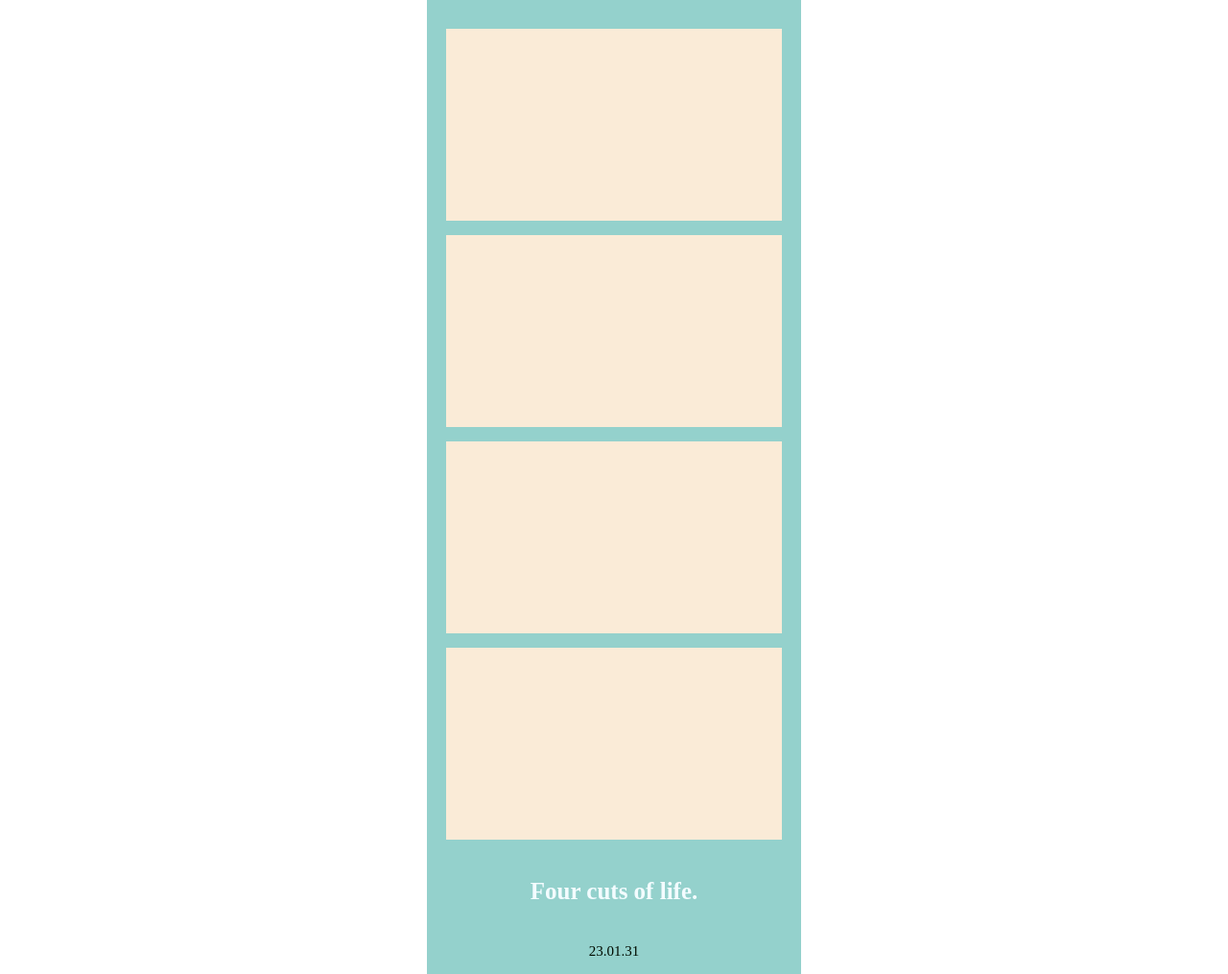
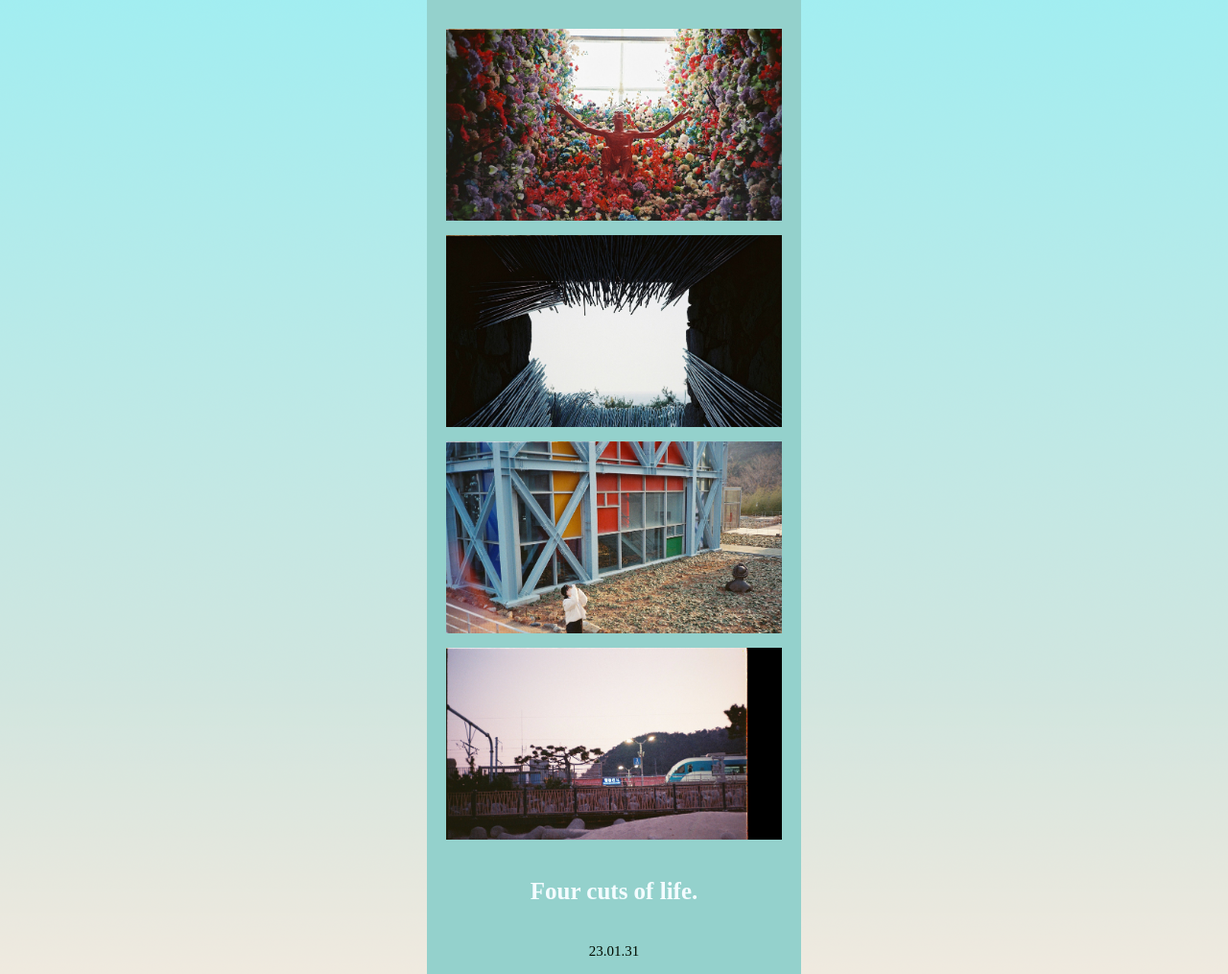
Before and after one commit to myamyang/study, a plain HTML site: page index.html in a window 1280 px wide. Shown: the whole page at 96% size. Drawn offline with Linux system fonts and the light colour scheme; a web font is replaced by a local one.

Commit message:
Add files via upload

```diff
--- a/index.html
+++ b/index.html
@@ -21,7 +21,7 @@
             margin: 0;
             display: flex;
             justify-content: center;
-            background-image: url(./B/background4.png);
+            background-image: url(./background4.png);
         }
 
         .container {
@@ -63,19 +63,19 @@
         }
 
         #image1 {
-            background-image: url(./P/000029.JPG);
+            background-image: url(./000029.JPG);
         }
 
         #image2 {
-            background-image: url(./P/000025.JPG);
+            background-image: url(./000025.JPG);
         }
 
         #image3 {
-            background-image: url(./P/000021.JPG);
+            background-image: url(./000021.JPG);
         }
 
         #image4 {
-            background-image: url(./P/000001.JPG);
+            background-image: url(./000001.JPG);
         }
 
         .photo-discription {
```
